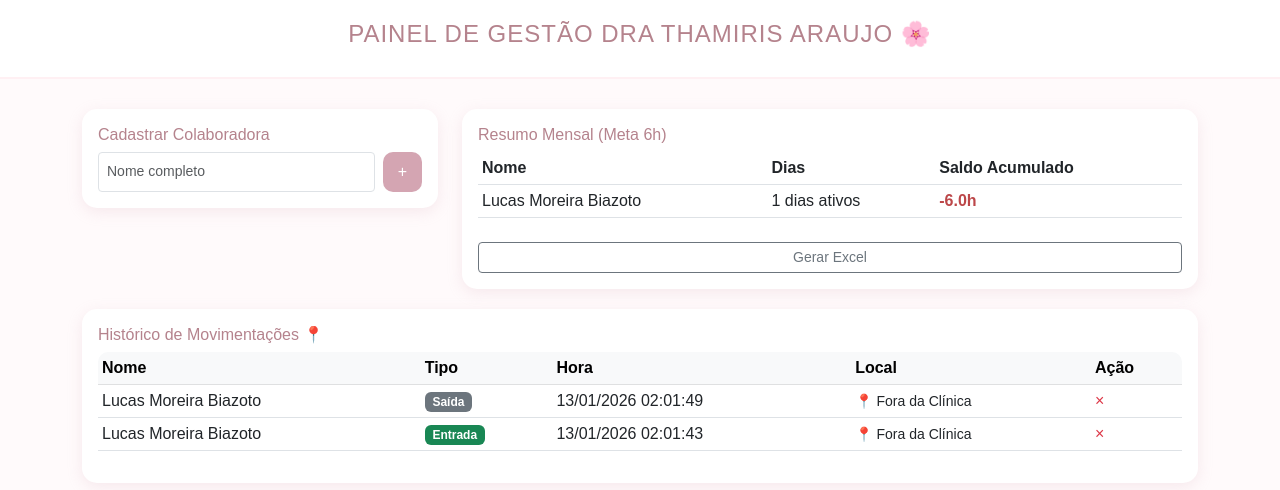
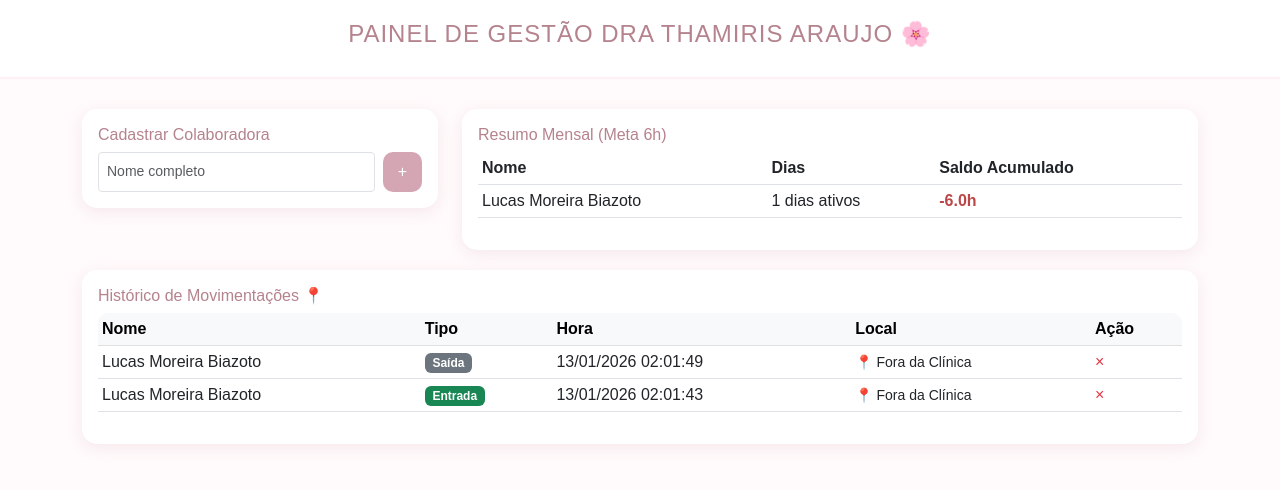
Before and after one commit to LucasBiazoto/Ponto, a Flask app: page /painel_gestao?senha=8340 in a window 1280 px wide. Shown: the top 490 px of the page. Run offline with Flask 3, Linux system fonts and the light colour scheme; data comes from the database, SQL or seed files in the repository.

Commit message:
versão definitiva luxo

```diff
--- a/templates/admin.html
+++ b/templates/admin.html
@@ -17,7 +17,6 @@
     <div class="header-painel">
         <h4 style="letter-spacing: 1px;">PAINEL DE GESTÃO DRA THAMIRIS ARAUJO 🌸</h4>
     </div>
-
     <div class="container">
         <div class="row">
             <div class="col-12 col-lg-4">
@@ -48,11 +47,9 @@
                             </tbody>
                         </table>
                     </div>
-                    <a href="/exportar" class="btn btn-outline-secondary btn-sm w-100 mt-2">Gerar Excel</a>
                 </div>
             </div>
         </div>
-
         <div class="card luxury-card p-3">
             <h6 style="color: #b5838d;">Histórico de Movimentações 📍</h6>
             <div class="table-responsive">
```
